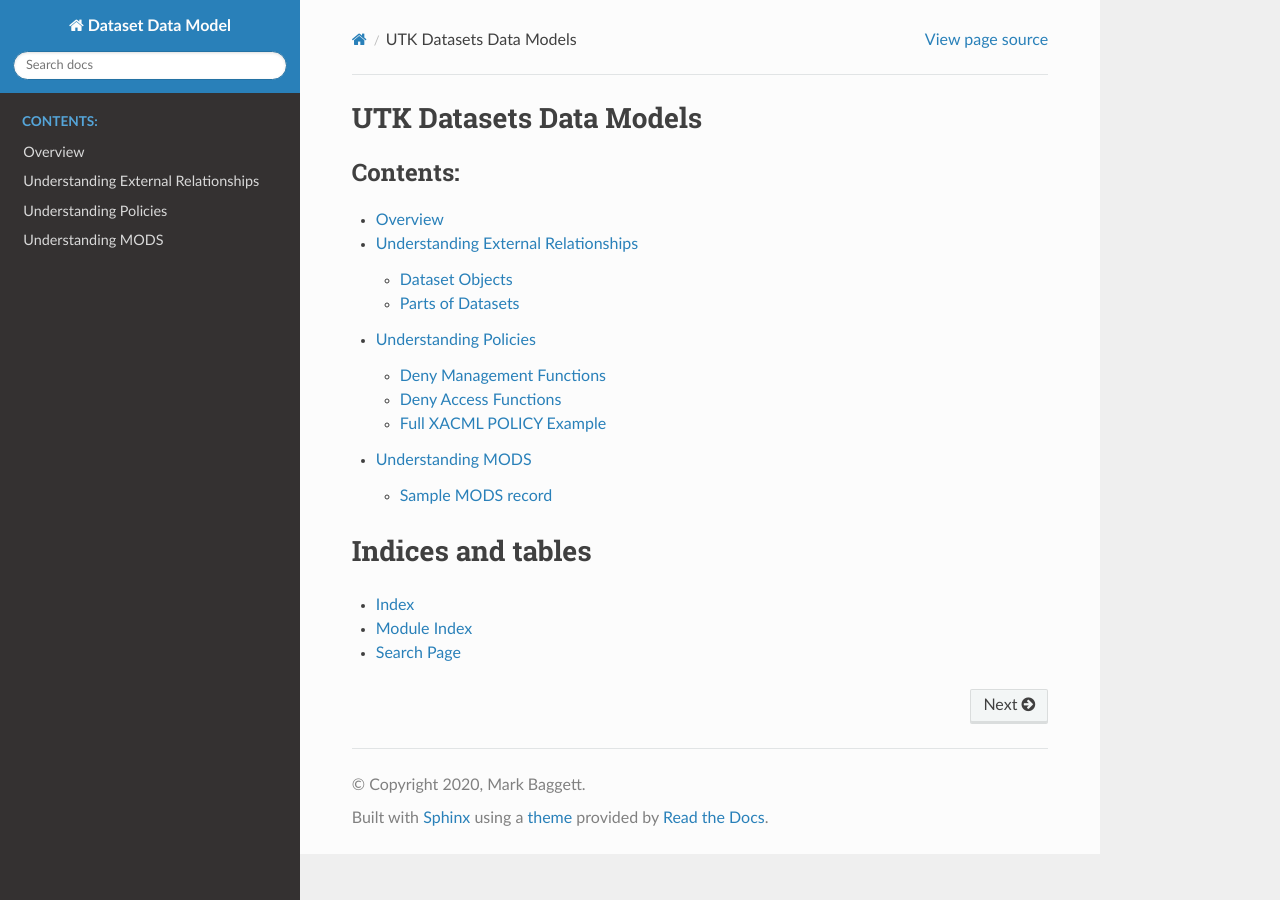
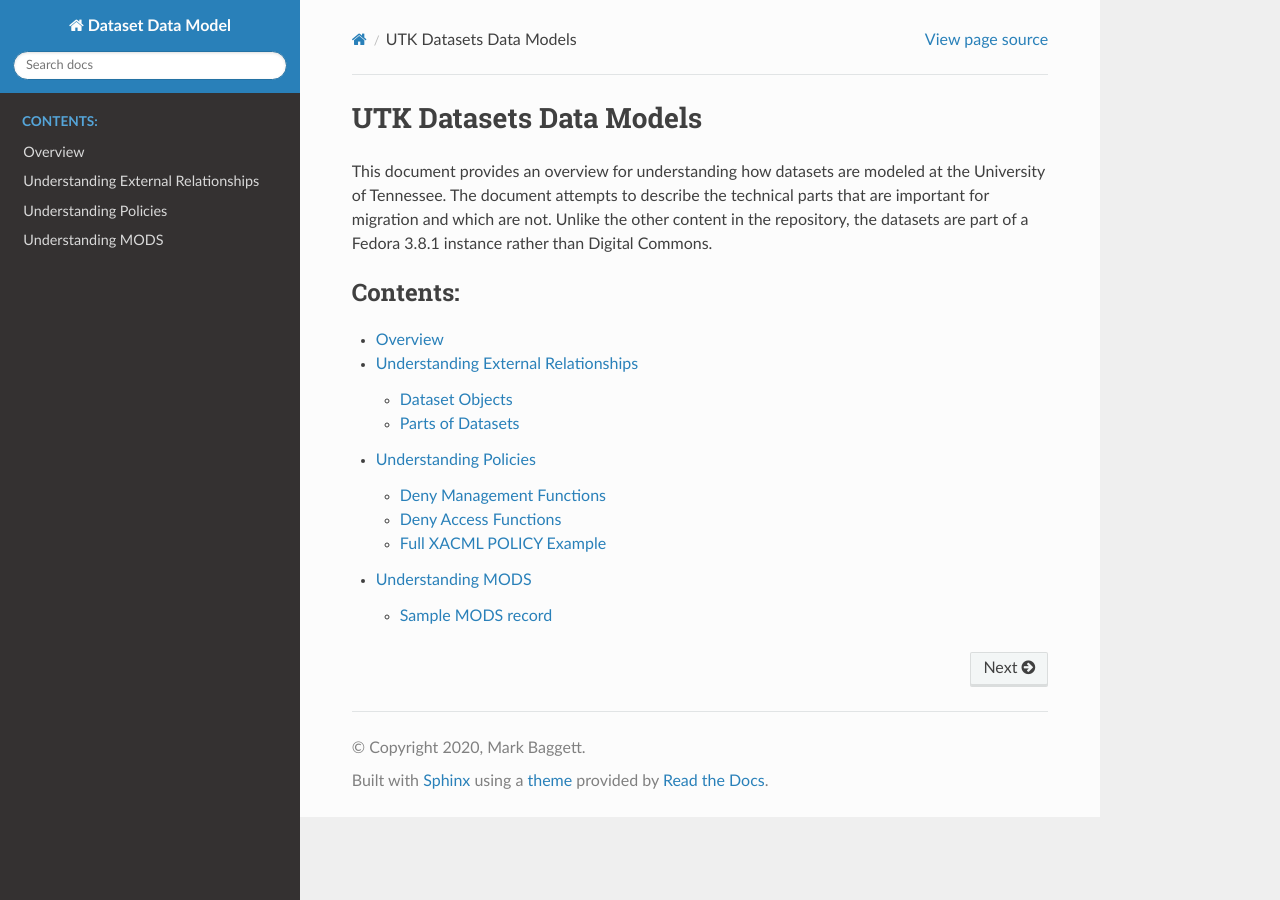
Before and after one commit to markpbaggett/utk_dataset_data_models, a Sphinx documentation site: the page built from docs/source/index.rst, in a window 1280 px wide. Built offline with Sphinx 7.4.7 and the Read the Docs theme 2.0.0, drawn with Linux system fonts in a browser that asks for light colours.

Commit message:
Update index.

```diff
--- a/docs/source/index.rst
+++ b/docs/source/index.rst
@@ -6,18 +6,13 @@
 UTK Datasets Data Models
 ========================
 
+This document provides an overview for understanding how datasets are modeled at the University of Tennessee. The
+document attempts to describe the technical parts that are important for migration and which are not. Unlike the other
+content in the repository, the datasets are part of a Fedora 3.8.1 instance rather than Digital Commons.
+
 .. toctree::
    :maxdepth: 2
    :caption: Contents:
    :glob:
 
    parts/*
-
-
-
-Indices and tables
-==================
-
-* :ref:`genindex`
-* :ref:`modindex`
-* :ref:`search`
```
